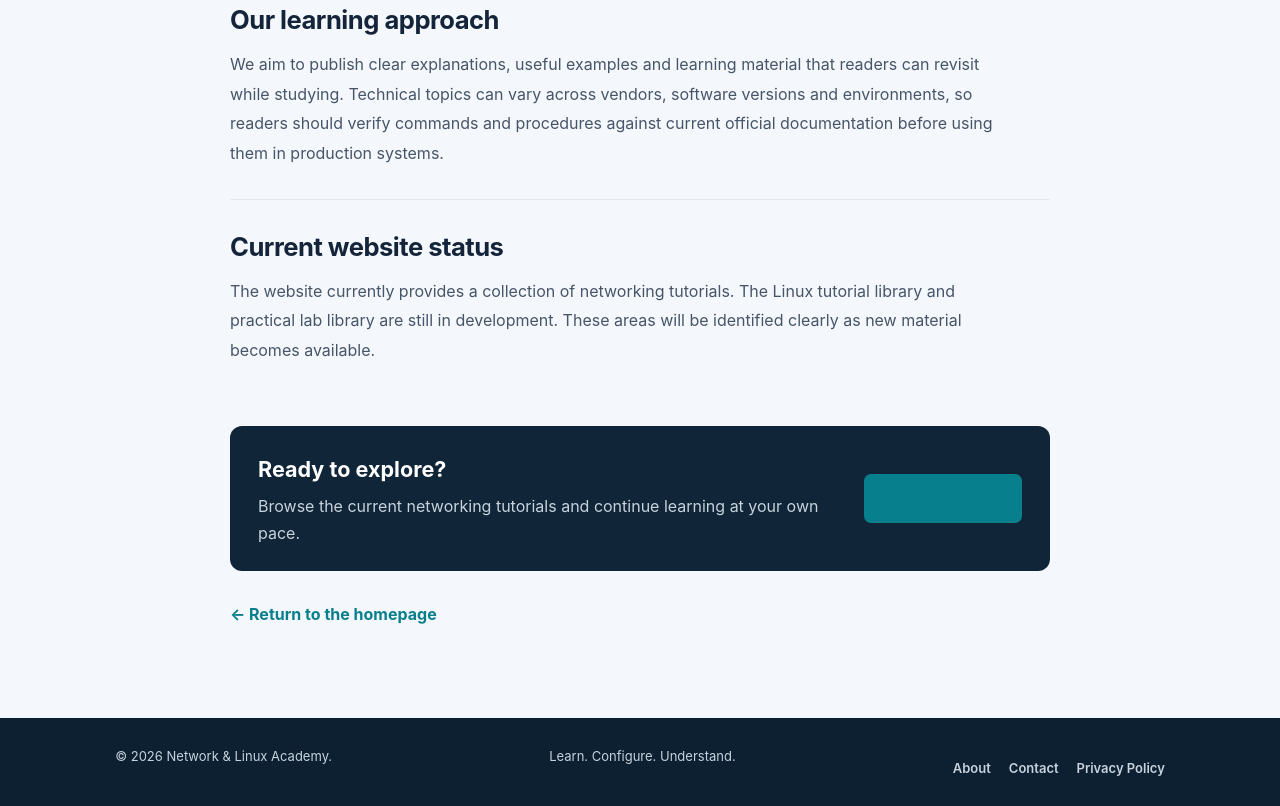
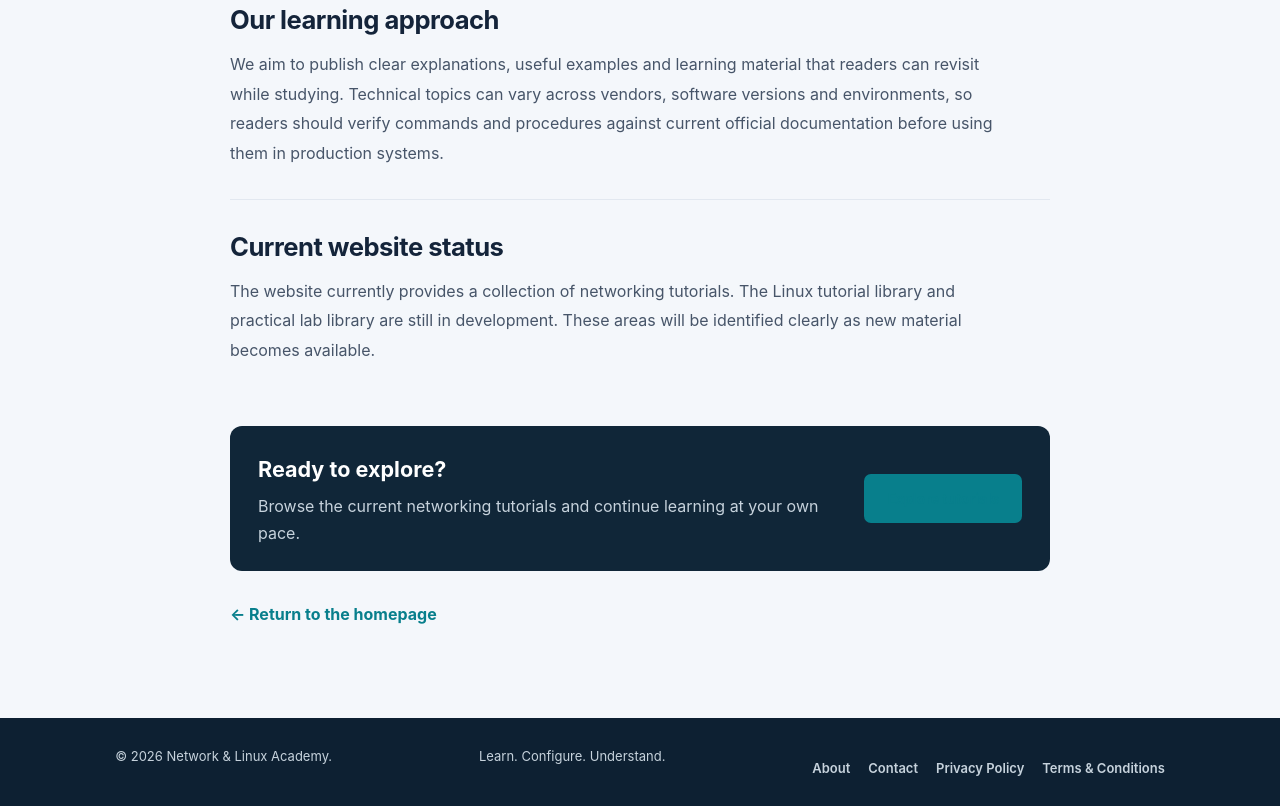
Before and after one commit to vignesh7780-C137/network-linux-academy, a plain HTML site: page about.html in a window 1280 px wide. Shown: the part 1251-2057 px from the top of the page. Drawn offline with Linux system fonts and the light colour scheme.

Commit message:
Add Terms and Conditions link to footer

```diff
--- a/about.html
+++ b/about.html
@@ -74,6 +74,7 @@
       <a href="about.html">About</a>
       <a href="contact.html">Contact</a>
       <a href="privacy-policy.html">Privacy Policy</a>
+      <a href="terms.html">Terms &amp; Conditions</a>
     </nav>
   </footer>
   <script src="script.js"></script>
```
